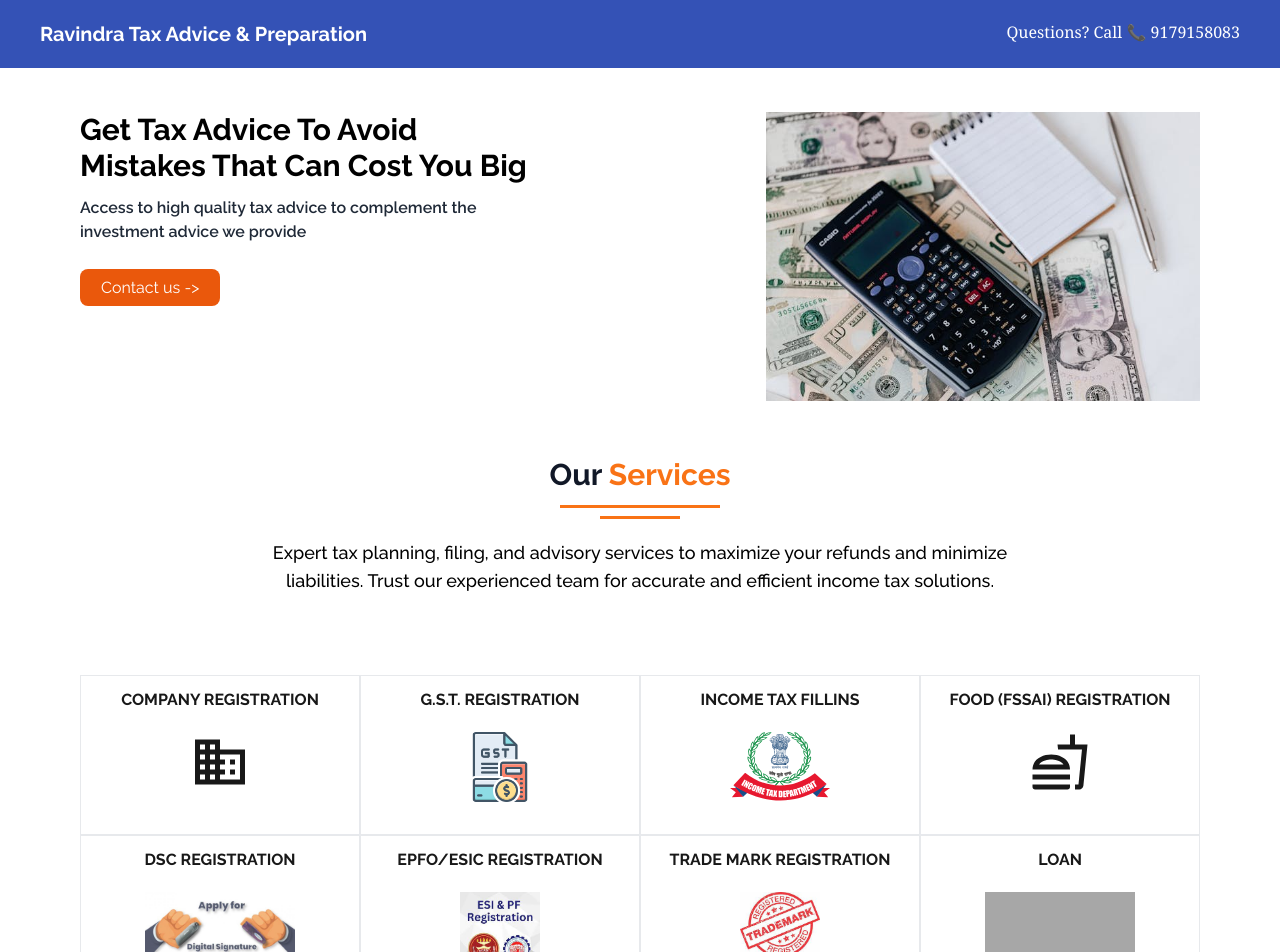
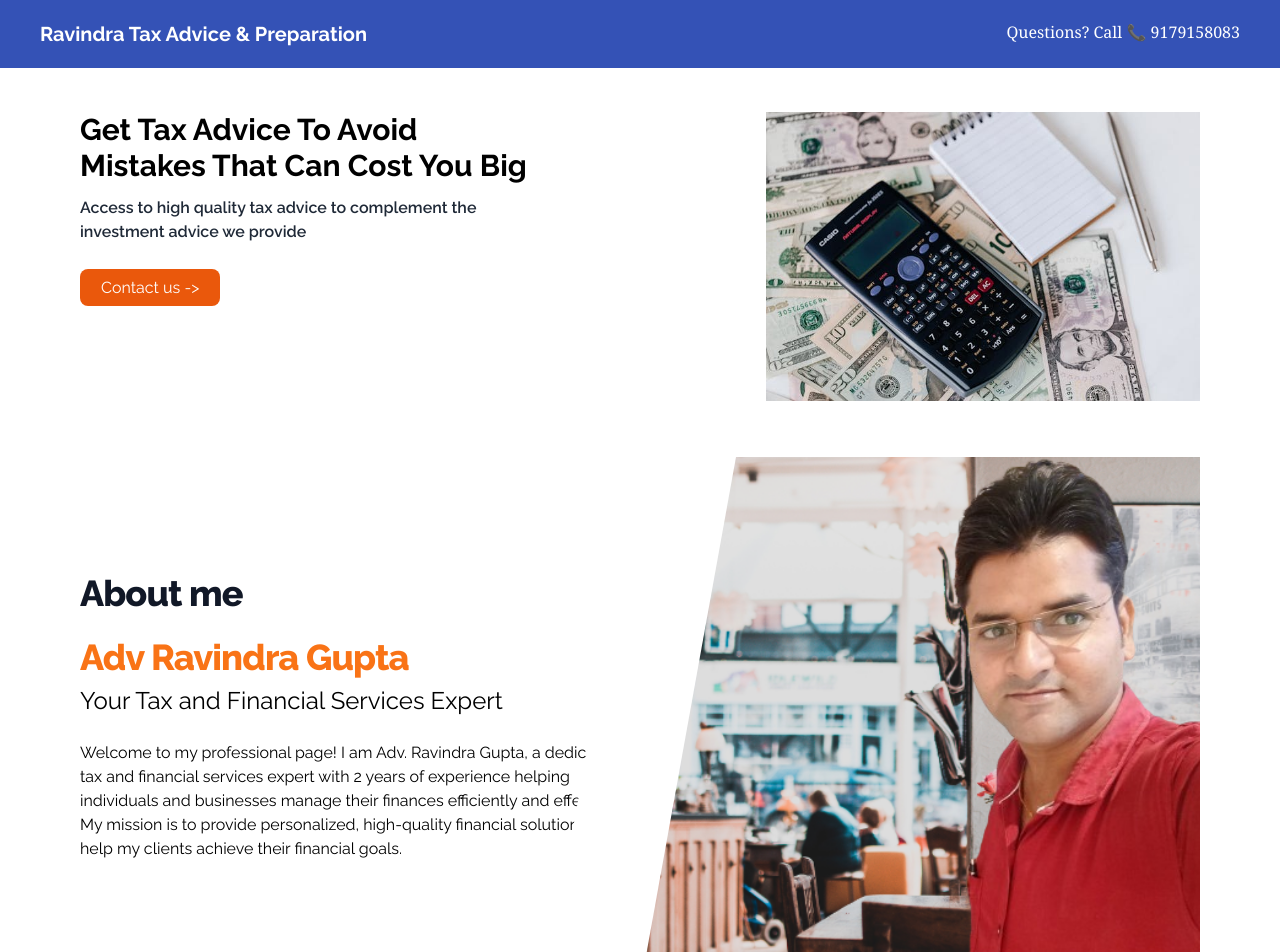
Before and after one commit to drashish77/ravindra-lp, a Next.js app: page / in a window 1280 px wide. Shown: the top 952 px of the page. Built offline with nearby package versions, Linux system fonts and the light colour scheme; grey boxes are pictures that could not be loaded.

Commit message:
chore:added about us section

```diff
--- a/app/contact-us/page.tsx
+++ b/app/contact-us/page.tsx
@@ -10,7 +10,9 @@ const ContactUS = () => {
               Contact Us
             </h2>
             <p className="mb-8 lg:mb-16 font-light text-center text-gray-500 dark:text-gray-400 sm:text-xl">
-              Need details about our plans? Let us know.
+              Ready to take control of your finances? Contact me today for a
+              consultation and let’s start building a secure financial future
+              together.
             </p>
             <form action="#" className="space-y-8">
               <div>
--- a/app/page.tsx
+++ b/app/page.tsx
@@ -2,6 +2,7 @@ import Faqs from "@/components/Faq";
 import HeroSection from "@/components/Hero";
 import Services from "@/components/Services";
 import GalleryPage from "./gallery/page";
+import AboutMe from "@/components/About";
 
 export default function Home() {
   return (
@@ -10,6 +11,9 @@ export default function Home() {
         <HeroSection />
       </div>{" "}
       <div className="container mx-auto my-14">
+        <AboutMe />
+      </div>{" "}
+      <div className="container mx-auto my-14">
         <Services />
       </div>{" "}
     </main>
--- /dev/null
+++ b/components/About/index.tsx
@@ -0,0 +1,67 @@
+import Image from "next/image";
+import React from "react";
+
+const AboutMe = () => {
+  return (
+    <div>
+      <div id="about" className="relative bg-white overflow-hidden">
+        <div className="max-w-7xl mx-auto">
+          <div className="relative z-10 pb-8 bg-white sm:pb-16 md:pb-20 lg:max-w-[50%] lg:w-full lg:pb-28 xl:pb-32">
+            <svg
+              className="hidden lg:block absolute right-0 inset-y-0 h-full w-48 text-white transform translate-x-1/2"
+              fill="currentColor"
+              viewBox="0 0 100 100"
+              preserveAspectRatio="none"
+              aria-hidden="true"
+            >
+              <polygon points="50,0 100,0 50,100 0,100"></polygon>
+            </svg>
+
+            <div className="pt-1"></div>
+
+            <main className=" mx-auto max-w-7xl    xl:mt-28">
+              <div className="sm:text-center lg:text-left">
+                <h2 className="my-6 text-2xl tracking-tight font-extrabold text-gray-900 sm:text-3xl md:text-4xl">
+                  About me
+                </h2>
+                <h3 className="mt-6 text-xl tracking-tight font-extrabold text-orange-500 sm:text-2xl md:text-4xl">
+                  Adv Ravindra Gupta
+                </h3>
+                <p className="mt-2 mb-6 text-2xl">
+                  Your Tax and Financial Services Expert
+                </p>
+                <p>
+                  Welcome to my professional page! I am Adv. Ravindra Gupta, a
+                  dedicated tax and financial services expert with 2 years of
+                  experience helping individuals and businesses manage their
+                  finances efficiently and effectively. My mission is to provide
+                  personalized, high-quality financial solutions that help my
+                  clients achieve their financial goals.
+                </p>
+              </div>
+            </main>
+          </div>
+        </div>
+        {/* <div className="lg:absolute lg:inset-y-0 lg:right-0 lg:w-1/2">
+          <img
+            className="h-56 w-full object-cover object-top sm:h-72 md:h-[96] lg:w-full lg:h-full"
+            src="/profile/ravindra_1.png"
+            alt=""
+          />
+        </div> */}
+        <div className="lg:absolute lg:inset-y-0 lg:right-0 lg:w-1/2">
+          <div className="relative h-56 w-full  sm:h-72 md:h-[96] lg:w-full lg:h-full">
+            <Image
+              className="object-cover object-top "
+              src="/profile/ravindra_1.png"
+              alt=""
+              fill
+            />
+          </div>
+        </div>
+      </div>
+    </div>
+  );
+};
+
+export default AboutMe;
--- a/components/Footer/Social.tsx
+++ b/components/Footer/Social.tsx
@@ -3,7 +3,7 @@ import React from "react";
 const Social = () => {
   return (
     <div>
-      <div className=" w-full h-auto py-8 flex items-center justify-center gap-4 flex-wrap">
+      <div className=" w-full h-auto pb-8 flex items-center justify-center gap-4 flex-wrap">
         <a
           href="https://www.facebook.com/taxcaress"
           target="_blank"
@@ -68,7 +68,7 @@ const Social = () => {
           </svg>
         </button>
 
-        <button className="w-10 h-10 flex items-center justify-center rounded-lg bg-white shadow-md shadow-gray-200 group transition-all duration-300">
+        {/* <button className="w-10 h-10 flex items-center justify-center rounded-lg bg-white shadow-md shadow-gray-200 group transition-all duration-300">
           <svg
             className="transition-all duration-300 group-hover:scale-110"
             xmlns="http://www.w3.org/2000/svg"
@@ -82,7 +82,7 @@ const Social = () => {
               fill="black"
             />
           </svg>
-        </button>
+        </button> */}
 
         <button className="w-10 h-10 flex items-center justify-center rounded-lg bg-white shadow-md shadow-gray-200 group transition-all duration-300">
           <svg
```
Also changed, not shown: public/profile/ravindra.png (added), public/profile/ravindra_1.png (added).
